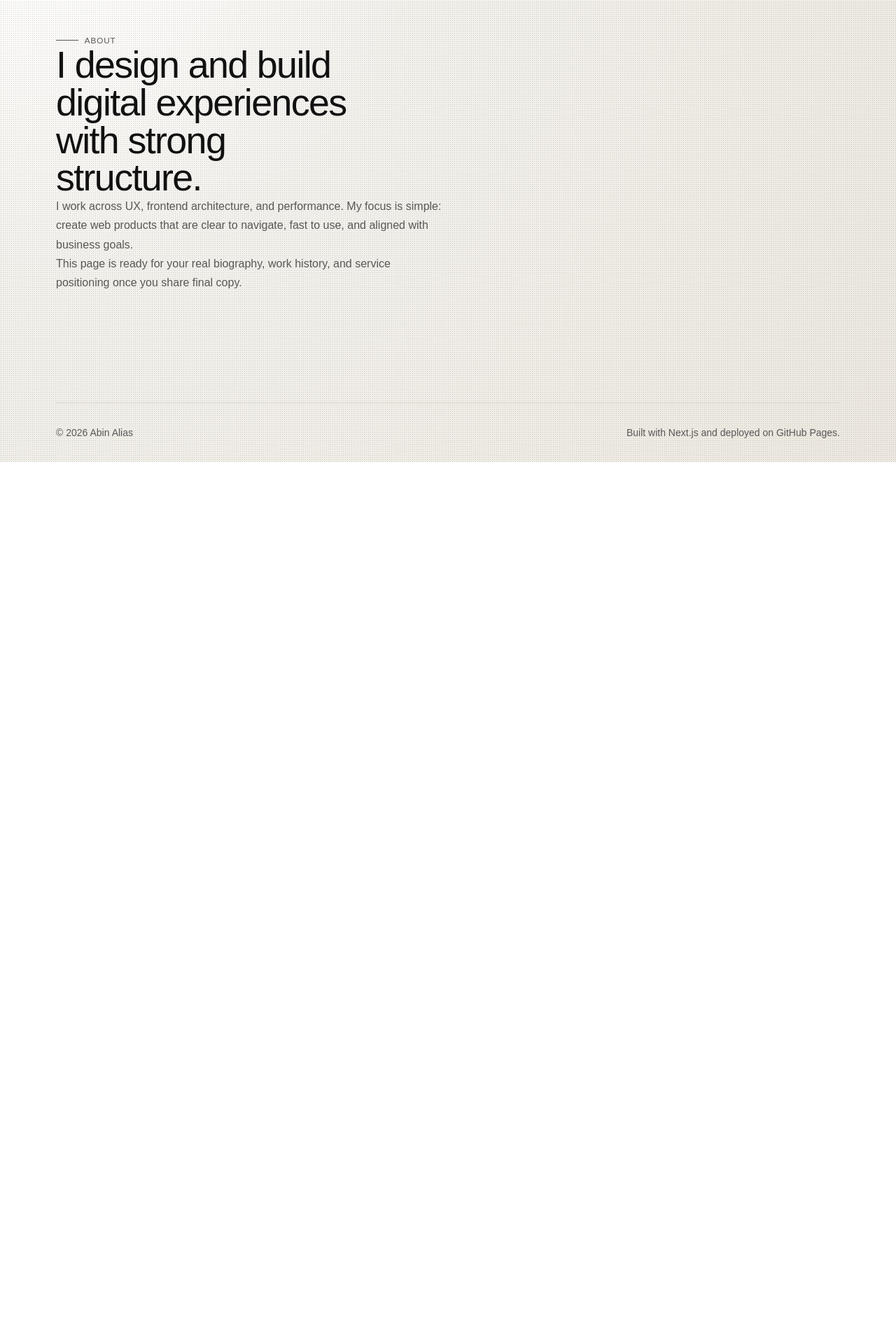
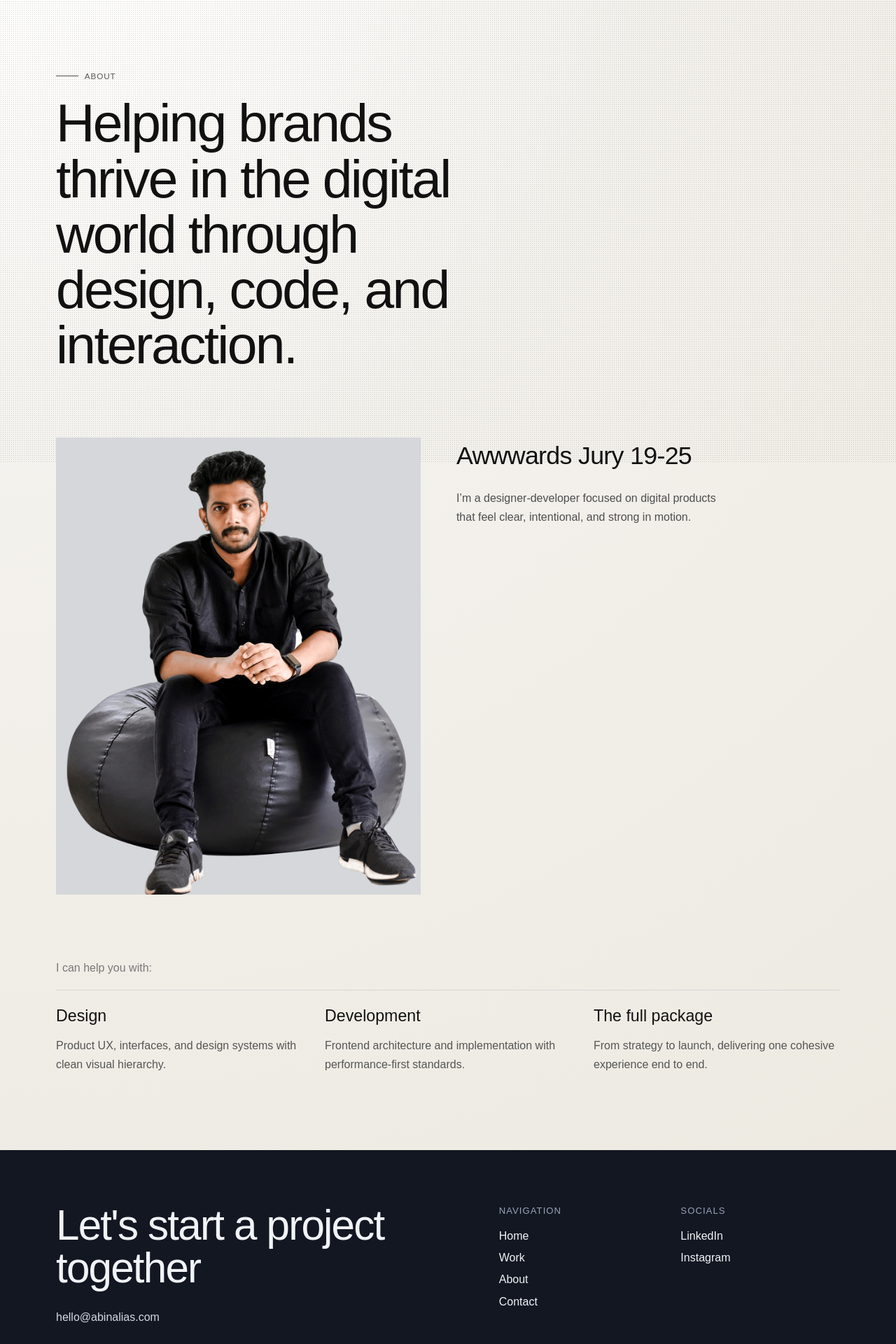
Before and after one commit to abinalyas/abinalias-portfolio, a Next.js app: page /about in a window 1280 px wide. Shown: the part 140-2060 px from the top of the page at 70% size. Before the commit the page ends 800 px from the top, so only its background shows below. Built offline with nearby package versions, Linux system fonts and the light colour scheme.

Commit message:
Rebuild about page to reference-style structure and visual flow

```diff
--- a/app/about/page.tsx
+++ b/app/about/page.tsx
@@ -1,19 +1,73 @@
+import Image from 'next/image';
+
 export default function AboutPage() {
   return (
-    <section className="section container">
+    <>
+      <section className="section container about-hero">
         <span className="kicker" data-page-kicker>
           About
         </span>
-      <h1 className="title-md mt-6 max-w-[14ch]" data-page-title>
-        I design and build digital experiences with strong structure.
+        <h1 className="about-hero-title" data-page-title>
+          Helping brands thrive in the digital world through design, code, and interaction.
         </h1>
-      <p className="body-md mt-8" data-page-body>
-        I work across UX, frontend architecture, and performance. My focus is simple: create web products that are
-        clear to navigate, fast to use, and aligned with business goals.
+      </section>
+
+      <section className="section container about-profile" data-page-body>
+        <Image src="/hero/abin-portrait.png" alt="Abin Alias" width={760} height={980} className="about-profile-image" />
+        <div className="about-profile-meta">
+          <h2>Awwwards Jury 19-25</h2>
+          <p>
+            I’m a designer-developer focused on digital products that feel clear, intentional, and strong in motion.
           </p>
-      <p className="body-md mt-6" data-page-body>
-        This page is ready for your real biography, work history, and service positioning once you share final copy.
-      </p>
+        </div>
       </section>
+
+      <section className="section container capabilities-section" data-page-body>
+        <p className="cap-intro">I can help you with:</p>
+        <div className="cap-grid">
+          <div>
+            <h3>Design</h3>
+            <p>Product UX, interfaces, and design systems with clean visual hierarchy.</p>
+          </div>
+          <div>
+            <h3>Development</h3>
+            <p>Frontend architecture and implementation with performance-first standards.</p>
+          </div>
+          <div>
+            <h3>The full package</h3>
+            <p>From strategy to launch, delivering one cohesive experience end to end.</p>
+          </div>
+        </div>
+      </section>
+
+      <section className="contact-dark section" data-page-body>
+        <div className="container contact-dark-grid">
+          <div>
+            <h2>Let&apos;s start a project together</h2>
+            <a href="mailto:hello@abinalias.com" className="contact-dark-mail">
+              hello@abinalias.com
+            </a>
+          </div>
+          <div className="contact-dark-cols">
+            <div>
+              <h4>Navigation</h4>
+              <a href="/">Home</a>
+              <a href="/work">Work</a>
+              <a href="/about">About</a>
+              <a href="/contact">Contact</a>
+            </div>
+            <div>
+              <h4>Socials</h4>
+              <a href="https://www.linkedin.com/in/abinalias/" target="_blank" rel="noreferrer">
+                LinkedIn
+              </a>
+              <a href="https://www.instagram.com/abin_lissy_alias/" target="_blank" rel="noreferrer">
+                Instagram
+              </a>
+            </div>
+          </div>
+        </div>
+      </section>
+    </>
   );
 }
--- a/app/globals.css
+++ b/app/globals.css
@@ -498,6 +498,47 @@ main {
   transform: scale(1.05);
 }
 
+.about-hero {
+  padding-top: clamp(6rem, 10vw, 9rem);
+}
+
+.about-hero-title {
+  margin: 1.2rem 0 0;
+  max-width: 15ch;
+  font-family: "Clash Grotesk", "Space Grotesk", sans-serif;
+  font-size: clamp(2.2rem, 6vw, 6.2rem);
+  line-height: 1.03;
+  letter-spacing: -0.035em;
+}
+
+.about-profile {
+  display: grid;
+  grid-template-columns: minmax(0, 0.95fr) minmax(0, 1fr);
+  gap: clamp(1.4rem, 4vw, 4rem);
+  align-items: start;
+  padding-top: 1rem;
+}
+
+.about-profile-image {
+  width: 100%;
+  height: auto;
+  background: #d5d7db;
+}
+
+.about-profile-meta h2 {
+  margin: 0;
+  font-family: "Clash Grotesk", "Space Grotesk", sans-serif;
+  font-size: clamp(1.6rem, 2.8vw, 3rem);
+  letter-spacing: -0.02em;
+}
+
+.about-profile-meta p {
+  margin: 1.2rem 0 0;
+  max-width: 45ch;
+  color: #4f4f4f;
+  line-height: 1.7;
+}
+
 .impact-section {
   display: grid;
   grid-template-columns: minmax(0, 1fr) auto;
@@ -786,6 +827,10 @@ main {
     margin-top: 1.5rem;
   }
 
+  .about-profile {
+    grid-template-columns: 1fr;
+  }
+
   .impact-section {
     grid-template-columns: 1fr;
   }
--- a/components/footer.tsx
+++ b/components/footer.tsx
@@ -4,7 +4,7 @@ import { usePathname } from 'next/navigation';
 
 export function Footer() {
   const pathname = usePathname();
-  if (pathname === '/') {
+  if (pathname === '/' || pathname === '/about') {
     return null;
   }
 
```
Lines whose indentation alone changed are shown as unchanged.
